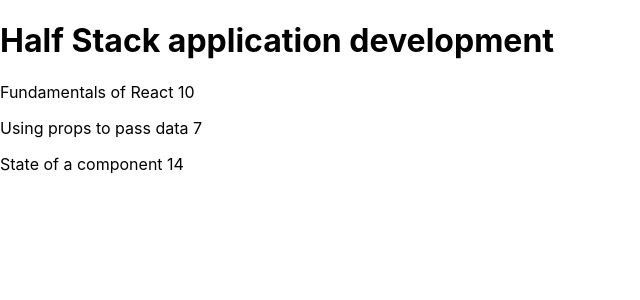
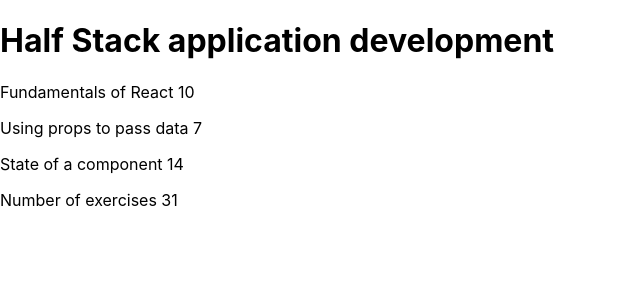
Before and after one commit to TechGiovanni/FullStackOpenHelsinki, a React (Create React App) app in the folder Part1/: page / in a window 1280 px wide. Shown: the top 300 px of the page, without its empty margins (0-640 px from the left). Built offline with nearby package versions, Linux system fonts and the light colour scheme.

Commit message:
fixed all bugs for now, was able to retreive data from an object of different data structures inside

```diff
--- a/Part1/src/components/Total.jsx
+++ b/Part1/src/components/Total.jsx
@@ -1,14 +1,13 @@
 import React from "react";
 
 function Total(props) {
-	// console.log(props.parts);
+	// console.log(props.parts.parts);
+	const { parts } = props.parts;
 	return (
 		<div>
 			<p>
-				{/* Number of exercises{" "}
-				{props.parts[0].exercises +
-					props.parts[1].exercises +
-					props.parts[2].exercises} */}
+				Number of exercises{" "}
+				{parts[0].exercises + parts[1].exercises + parts[2].exercises}
 			</p>
 		</div>
 	);
```
